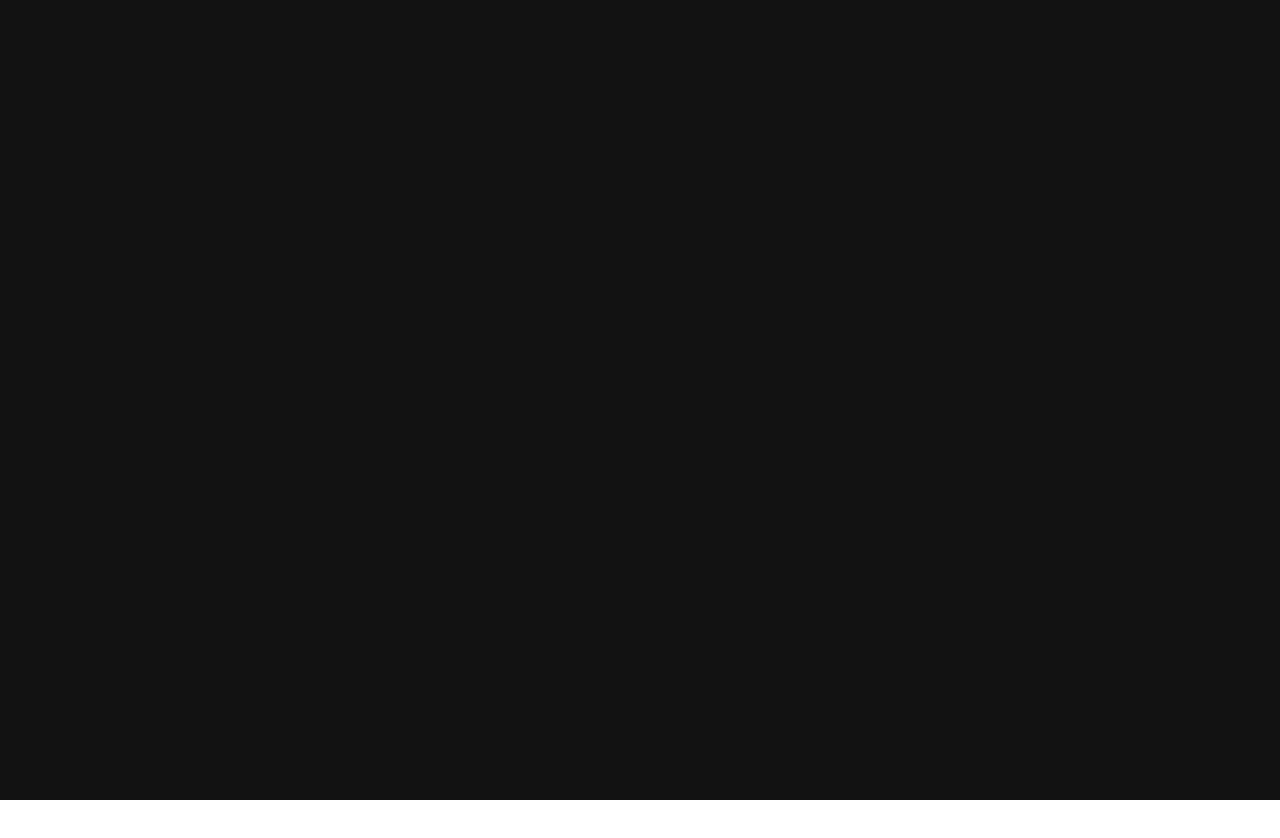
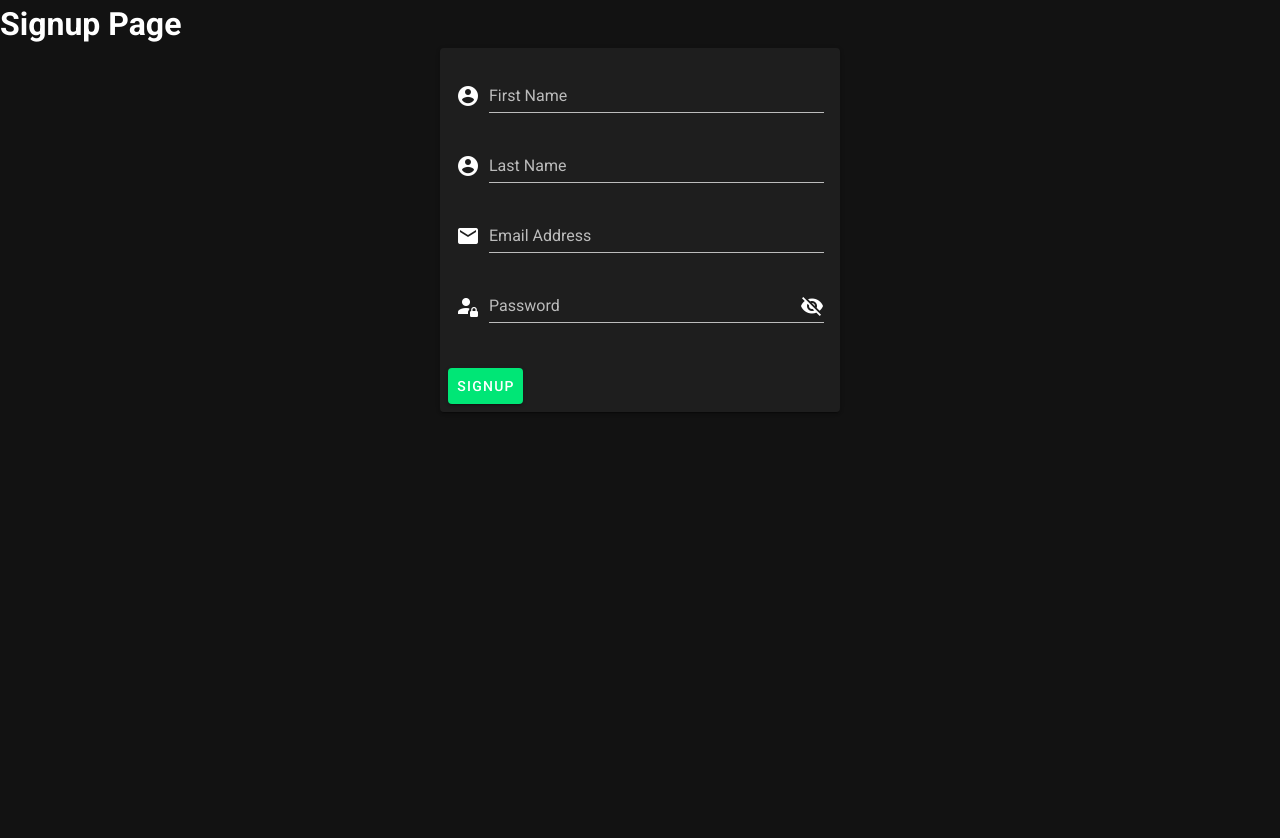
Before and after one commit to pro-videntia/dnd_website, a Nuxt app: page /signup in a window 1280 px wide. Before the commit this address had no page. Shown: the top 838 px of the page. Before the commit the page ends 800 px from the top, so only its background shows below. Built offline with nearby package versions, Linux system fonts and the light colour scheme.

Commit message:
Adding Signup page and form component w/ validation

```diff
--- /dev/null
+++ b/components/SignUpForm.vue
@@ -0,0 +1,73 @@
+<template>
+  <v-app>
+    <v-card width="400" class="mx-auto">
+      <v-card-text>
+        <v-form>
+          <v-text-field
+            label="First Name"
+            prepend-icon="mdi-account-circle"
+            v-model="firstName"
+            :rules="firstNameRules"
+            required
+          ></v-text-field>
+          <v-text-field
+            label="Last Name"
+            prepend-icon="mdi-account-circle"
+            v-model="lastName"
+            :rules="lastNameRules"
+            required
+          ></v-text-field>
+          <v-text-field
+            label="Email Address"
+            prepend-icon="mdi-email"
+            type="email"
+            v-model="email"
+            :rules="emailRules"
+            required
+          ></v-text-field>
+          <v-text-field
+            :type="showPassword ? 'text' : 'password'"
+            label="Password"
+            prepend-icon="mdi-account-lock"
+            :append-icon="showPassword ? 'mdi-eye' : 'mdi-eye-off'"
+            @click:append="showPassword = !showPassword"
+            v-model="password"
+            :rules="passwordRules"
+          ></v-text-field>
+        </v-form>
+      </v-card-text>
+      <v-card-actions>
+        <v-btn color="success" type="submit">Signup</v-btn>
+      </v-card-actions>
+    </v-card>
+  </v-app>
+</template>
+
+<script>
+export default {
+  name: "SignUpForm",
+  data() {
+    return {
+      showPassword: false,
+      firstName: "",
+      firstNameRules: [
+        (v) => !!v || "First name is required",
+        (v) => (v && v.length <= 10) || "Name must be less than 10 characters",
+      ],
+      lastName: "",
+      lastNameRules: [
+        (v) => !!v || "Last name is required",
+        (v) =>
+          (v && v.length <= 10) || "Last name must be less than 10 characters",
+      ],
+      email: "",
+      emailRules: [
+        (v) => !!v || "E-mail is required",
+        (v) => /.+@.+\..+/.test(v) || "E-mail must be valid",
+      ],
+      password: "",
+      passwordRules: [(v) => !!v || "Password is required"],
+    };
+  },
+};
+</script>
--- /dev/null
+++ b/pages/signup.vue
@@ -0,0 +1,16 @@
+<template>
+  <div>
+    <h1>Signup Page</h1>
+    <SignUpForm />
+  </div>
+</template>
+
+<script>
+import SignUpForm from "../components/SignUpForm";
+
+export default {
+  components: {
+    SignUpForm,
+  },
+};
+</script>
```
